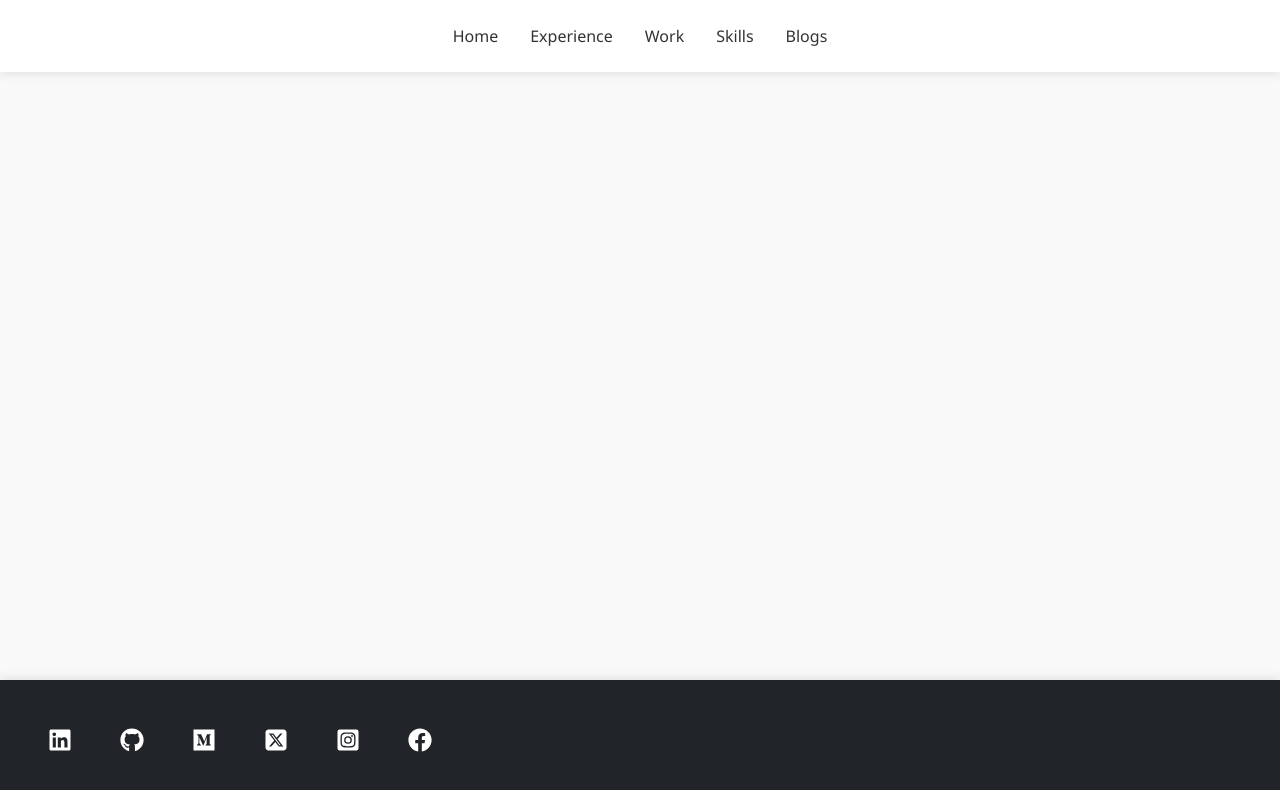
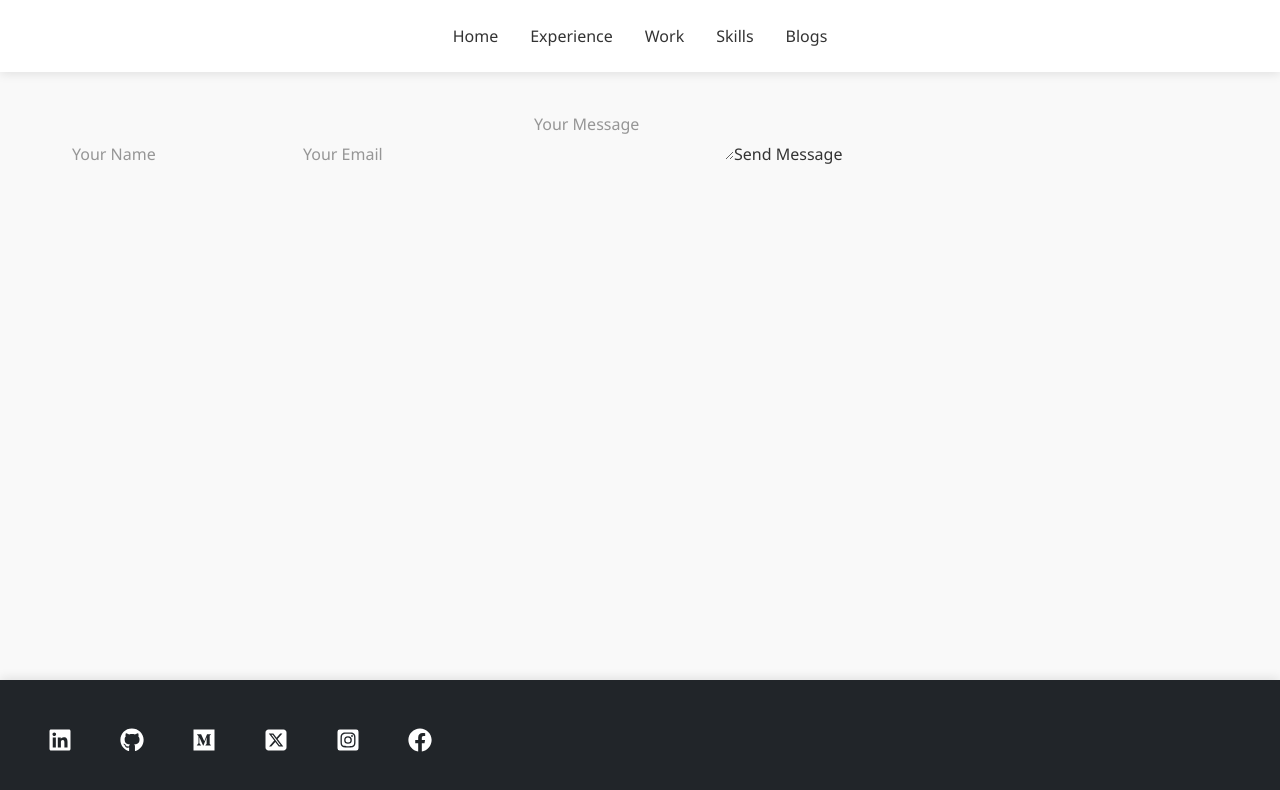
Before and after one commit to utpanna-pradhan/Portfolio, a React (Vite) app: page /contact in a window 1280 px wide. Shown: the top 790 px of the page. Built offline with nearby package versions, Linux system fonts and the light colour scheme.

Commit message:
added home

```diff
--- /dev/null
+++ b/contact-form-backend/index.js
@@ -0,0 +1,39 @@
+const express = require("express");
+const nodemailer = require("nodemailer");
+const cors = require("cors");
+require("dotenv").config();
+
+const app = express();
+app.use(cors());
+app.use(express.json());
+
+app.post("/contact", async (req, res) => {
+  const { name, email, message } = req.body;
+
+  const transporter = nodemailer.createTransport({
+    service: "Gmail",
+    auth: {
+      user: process.env.EMAIL_USER,
+      pass: process.env.EMAIL_PASS,
+    },
+  });
+
+  const mailOptions = {
+    from: email,
+    to: process.env.EMAIL_USER, // you receive the email
+    subject: `New message from ${name}`,
+    text: `Name: ${name}\nEmail: ${email}\nMessage:\n${message}`,
+  };
+
+  try {
+    await transporter.sendMail(mailOptions);
+    res.status(200).json({ message: "Email sent successfully!" });
+  } catch (error) {
+    console.error("Email error:", error);
+    res.status(500).json({ message: "Email failed to send", error });
+  }
+});
+
+app.listen(process.env.PORT, () => {
+  console.log(`Server running on port ${process.env.PORT}`);
+});
--- a/src/App.jsx
+++ b/src/App.jsx
@@ -8,6 +8,7 @@ import Skills from './components/Skills';
 import Blogs from './components/Blogs';
 import './App.css';
 import Footer from './components/Footer';
+import Contact from './components/Contact';
 
 export default function App() {
 
@@ -23,6 +24,7 @@ export default function App() {
           <Route path="/work" element={<Work />} />
           <Route path="/skills" element={<Skills />} />
           <Route path="/blogs" element={<Blogs />} />
+          <Route path="/contact" element={<Contact />} />
         </Routes>
       </main>
 {/*
--- /dev/null
+++ b/src/components/Contact.jsx
@@ -0,0 +1,97 @@
+// import React from "react";
+// import { motion } from "framer-motion";
+
+// function Contact() {
+//   return (
+//     <div>
+//       <motion.h1
+//         className="work-title pb-0 mb-0"
+//         initial={{ opacity: 0, y: 20 }}
+//         animate={{ opacity: 1, y: 0 }}
+//         transition={{
+//           duration: 0.8,
+//           ease: [0.16, 1, 0.3, 1],
+//         }}
+//       >
+//         Get in touch
+//       </motion.h1>
+//       <p className="text-center text-gray-600"> I'd love to hear from you.</p>
+//       <form className="w-50 mx-auto">
+//           <div className="mb-3">
+//           <label for="exampleInputText" className="form-label">
+//            Your Name
+//           </label>
+//           <input
+//             type="text"
+//             className="form-control"
+//             id="exampleInputText" placeholder="Enter Your Name"
+//             aria-describedby="textHelp"
+//           />
+
+//         </div>
+//         <div className="mb-3">
+//           <label for="exampleInputEmail1" className="form-label">
+//            Your Email address
+//           </label>
+//           <input
+//             type="email"
+//             className="form-control" placeholder="Enter Your Email"
+//             id="exampleInputEmail1"
+//             aria-describedby="emailHelp"
+//           />
+
+//         </div>
+//         <div className="mb-3">
+//           <label for="exampleInputPassword1" className="form-label">
+//            Message
+//           </label>
+//           <textarea
+//             className="form-control"
+//             id="exampleInputTextarea1" placeholder="Enter Your Message..."
+//           />
+//         </div>
+
+//         <button type="submit" className="btn btn-primary w-100">
+//          Send Message <i className="fa-solid fa-paper-plane text-white"></i>
+//         </button>
+//       </form>
+//     </div>
+//   );
+// }
+
+// export default Contact;
+import { useState } from "react";
+
+export default function ContactForm() {
+  const [formData, setFormData] = useState({ name: "", email: "", message: "" });
+
+  const handleChange = (e) => {
+    setFormData({ ...formData, [e.target.name]: e.target.value });
+  };
+
+  const handleSubmit = async (e) => {
+    e.preventDefault();
+    try {
+      const res = await fetch("http://localhost:5000/contact", {
+        method: "POST",
+        headers: { "Content-Type": "application/json" },
+        body: JSON.stringify(formData),
+      });
+
+      const data = await res.json();
+      alert(data.message);
+    } catch (error) {
+      alert("Message sending failed.");
+      console.error(error);
+    }
+  };
+
+  return (
+    <form onSubmit={handleSubmit}>
+      <input name="name" onChange={handleChange} placeholder="Your Name" required />
+      <input type="email" name="email" onChange={handleChange} placeholder="Your Email" required />
+      <textarea name="message" onChange={handleChange} placeholder="Your Message" required />
+      <button type="submit">Send Message</button>
+    </form>
+  );
+}
--- a/src/components/Home.jsx
+++ b/src/components/Home.jsx
@@ -10,13 +10,13 @@ export default function Home() {
       sequence={[
 
         'A passionate Developer',
-        2000,
+        1500,
         'A passionate Freelancer',
-        2000,
+        1500,
         'A passionate Technical Writer',
-        2000,
+        1500,
         'A passionate Learner',
-        2000
+        1500
       ]}
       wrapper="span"
       speed={50}
@@ -33,8 +33,10 @@ export default function Home() {
        <a href="/work">
        <button>
         View My Work</button></a>
+       {/* <a href="/contact">
+         <button>Contact Me</button>
+       </a> */}
 
-        <button>Contact Me</button>
       </div>
     </section>
   );
--- a/src/components/Work.jsx
+++ b/src/components/Work.jsx
@@ -29,7 +29,7 @@ const projects = [
     img: img1,
     title: "Interior Design Website",
     description: "It's a fully responsive interior design website with a bunch of their work ,blogs and career section",
-    tags: ["React", "Framer-motion", "TailwindCSS","Bootstrap5"],
+    tags: ["React js", "Framer-motion", "TailwindCSS","Bootstrap5"],
     link: "https://architectural-studio-lab.vercel.app/"
   },
   {
@@ -101,7 +101,7 @@ const projects = [
     img: img9,
     title: "Text Manipulation Editor",
     description: "A Text Manipulation Editor that allows users to transform text with features like copy, uppercase, lowercase, capitalize, bold, and italic etc.",
-    tags: ["React"],
+    tags: ["React js"],
     link: "https://utpanna-pradhan.github.io/Text_Manipulation_Editor/"
   },
     {
```
Also changed, not shown: contact-form-backend/package.json (added, +19 -0 lines), 2 other files (tests, documents, lock files or other folders).
